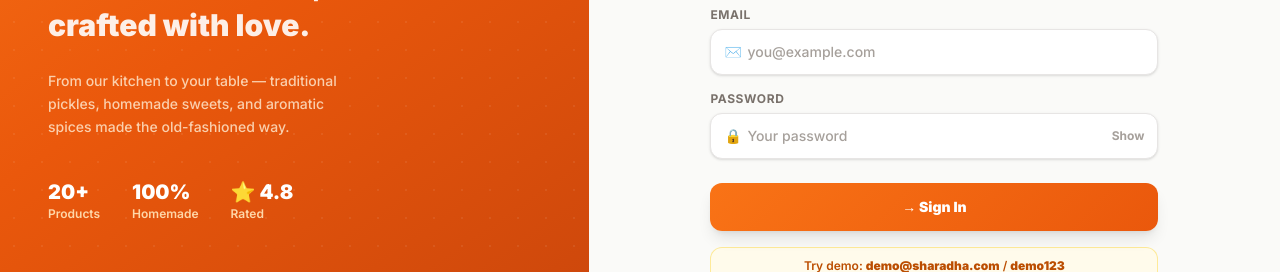
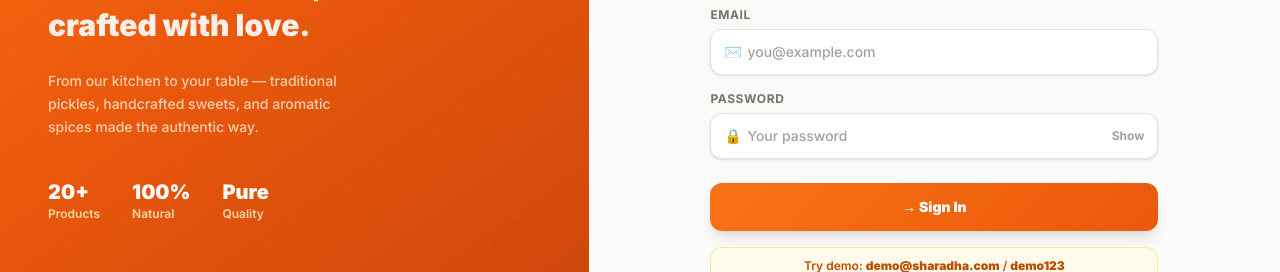
Before and after one commit to adi7907/Smart-Product-Search-and-Filter, a React (Vite) app in the folder frontend/: page /customer-login in a window 1280 px wide. Shown: the part 300-572 px from the top of the page. Built offline with nearby package versions, Linux system fonts and the light colour scheme; no server answers.

Commit message:
fix: Remove 'Homemade' and 'Rated' badges and text references from login and landing pages as requested

```diff
--- a/frontend/src/pages/Auth/CustomerLogin.jsx
+++ b/frontend/src/pages/Auth/CustomerLogin.jsx
@@ -79,10 +79,10 @@ export default function CustomerLogin({ setCustomerAuth }) {
             Authentic flavors,<br />crafted with love.
           </blockquote>
           <p className="text-orange-100/80 text-sm font-medium leading-relaxed max-w-xs">
-            From our kitchen to your table — traditional pickles, homemade sweets, and aromatic spices made the old-fashioned way.
+            From our kitchen to your table — traditional pickles, handcrafted sweets, and aromatic spices made the authentic way.
           </p>
           <div className="mt-10 flex gap-8">
-            {[['20+', 'Products'], ['100%', 'Homemade'], ['⭐ 4.8', 'Rated']].map(([val, lbl]) => (
+            {[['20+', 'Products'], ['100%', 'Natural'], ['Pure', 'Quality']].map(([val, lbl]) => (
               <div key={lbl}>
                 <div className="text-white font-black text-xl">{val}</div>
                 <div className="text-orange-200 text-xs font-semibold">{lbl}</div>
--- a/frontend/src/pages/Home/HomePage.jsx
+++ b/frontend/src/pages/Home/HomePage.jsx
@@ -1,7 +1,7 @@
 import { Link } from 'react-router-dom';
 
 const CATEGORIES = [
-  { name: 'Pickles', emoji: '🥒', desc: 'Tangy & spicy homemade achaar', color: '#fef9c3', border: '#fde047', img: '/products/mango_pickle.png' },
+  { name: 'Pickles', emoji: '🥒', desc: 'Tangy & spicy authentic achaar', color: '#fef9c3', border: '#fde047', img: '/products/mango_pickle.png' },
   { name: 'Sweets', emoji: '🍬', desc: 'Traditional mithai & ladoos', color: '#fce7f3', border: '#f9a8d4', img: '/products/kaju_katli.png' },
   { name: 'Snacks', emoji: '🥜', desc: 'Crunchy & savory bites', color: '#fef3c7', border: '#fbbf24', img: '/products/namkeen.png' },
   { name: 'Beverages', emoji: '☕', desc: 'Filter coffee, masala chai', color: '#ecfdf5', border: '#6ee7b7', img: '/products/filter_coffee.png' },
@@ -10,10 +10,10 @@ const CATEGORIES = [
 ];
 
 const FEATURES = [
-  { icon: '🏠', title: 'Homemade', desc: 'Every item crafted fresh in our traditional kitchen with love.' },
+  { icon: '✨', title: 'Authentic Craft', desc: 'Every item prepared fresh using timeless heritage recipes.' },
   { icon: '🌿', title: '100% Natural', desc: 'No preservatives, no artificial flavours. Pure ingredients only.' },
   { icon: '🚚', title: 'Fast Delivery', desc: 'Fresh orders dispatched within 24 hours, delivered to your door.' },
-  { icon: '⭐', title: '4.8 Rated', desc: 'Loved by thousands of happy customers across India.' },
+  { icon: '🛡️', title: 'Pure Quality', desc: 'Strict hygiene standards and selected ingredients in every batch.' },
 ];
 
 const TESTIMONIALS = [
```
